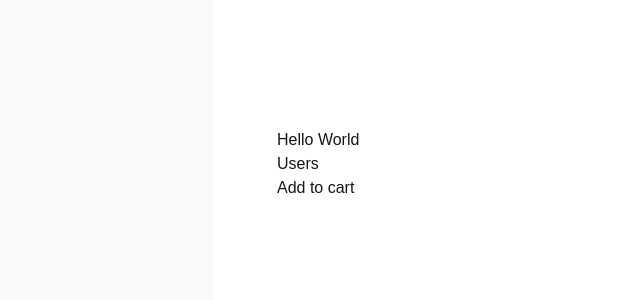
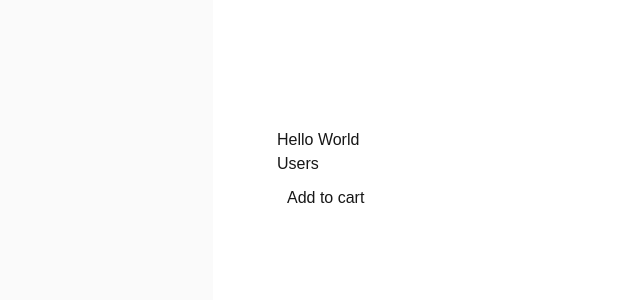
Before and after one commit to UzairCodes2004/Next-JS, a Next.js app: page / in a window 1280 px wide. Shown: the top 300 px of the page, without its empty margins (43-683 px from the left). Built offline with nearby package versions, Linux system fonts and the light colour scheme.

Commit message:
Added css style class

```diff
--- /dev/null
+++ b/app/components/ProductCard.module.css
@@ -0,0 +1,4 @@
+.card{
+    padding: 8px;
+    border : 2px solid white
+}
--- a/app/components/ProductCard.tsx
+++ b/app/components/ProductCard.tsx
@@ -1,8 +1,9 @@
  import React from 'react'
 import AddToCart from './AddToCart';
+import styles from './ProductCard.module.css'
  const ProductCard = () => {
    return (
-     <div>
+     <div className={styles.card}>
        <AddToCart />
      </div>
    )
```
